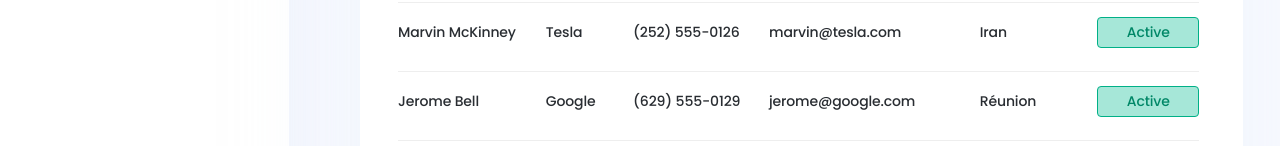
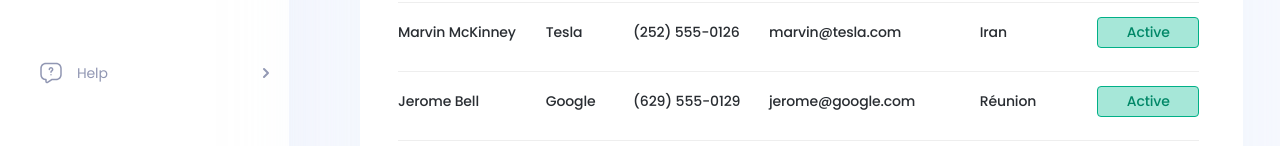
Before and after one commit to RuslanHnatyshyn/dashboard_v01, a plain HTML site: page index.html in a window 1280 px wide. Shown: the part 521-667 px from the top of the page. Drawn offline with Linux system fonts and the light colour scheme.

Commit message:
fixed nav block

```diff
--- a/index.html
+++ b/index.html
@@ -132,6 +132,13 @@
                   alt="arrow icon"
               /></a>
             </li>
+            <li class="nav__item">
+              <a class="nav__link" href="#help"
+                ><img src="./images/help-icon.svg" alt="icon" />Help<img
+                  src="./images/errow-right-black.svg"
+                  alt="arrow icon"
+              /></a>
+            </li>
           </ul>
         </nav>
 
```
